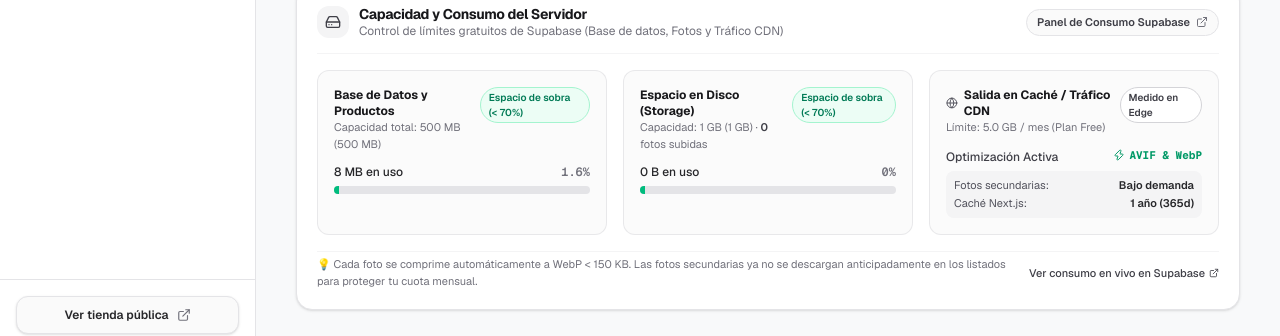
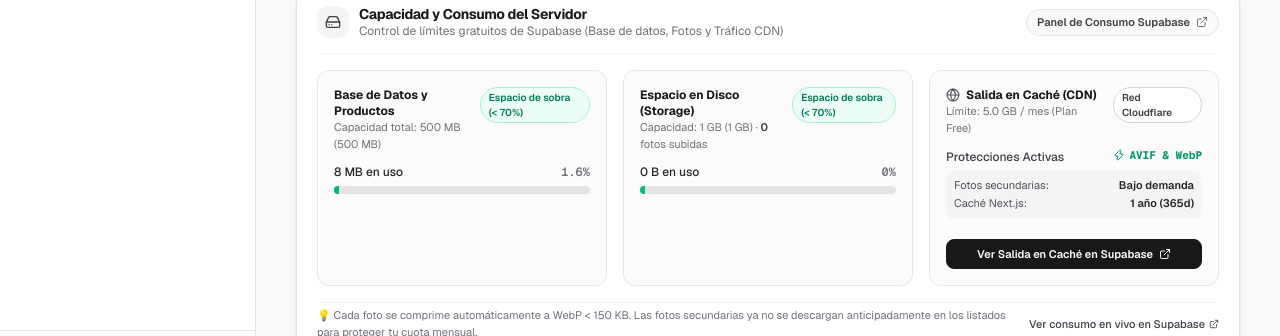
Before and after one commit to juampimedina06/elpequehongkong, a Next.js app: page /admin in a window 1280 px wide. Shown: the part 728-1064 px from the top of the page. Built offline with nearby package versions, Linux system fonts and the light colour scheme; no server answers; the database is empty.

Commit message:
feat(admin): link cdn monitor card directly to supabase org usage dashboard

```diff
--- a/components/admin/StorageMonitorCard.tsx
+++ b/components/admin/StorageMonitorCard.tsx
@@ -40,10 +40,7 @@ export function StorageMonitorCard({ storage }: StorageMonitorCardProps) {
   const dbBarClass = resolveTrafficLightClassName(storage.db.color)
   const mediaBarClass = resolveTrafficLightClassName(storage.media.color)
 
-  const supabaseUrl = process.env.NEXT_PUBLIC_SUPABASE_URL || ''
-  const projectRefMatch = supabaseUrl.match(/https:\/\/([a-z0-9]+)\.supabase\.co/)
-  const projectRef = projectRefMatch ? projectRefMatch[1] : 'ywqwlizgzombxpkwtsfc'
-  const supabaseUsageUrl = `https://supabase.com/dashboard/project/${projectRef}/reports/usage`
+  const supabaseUsageUrl = 'https://supabase.com/dashboard/org/ywqwlizgzombxpkwtsfc/usage'
 
   return (
     <section
@@ -166,26 +163,27 @@ export function StorageMonitorCard({ storage }: StorageMonitorCardProps) {
         </div>
 
         {/* 3. Salida en Caché / Tráfico CDN */}
-        <div className="rounded-xl border border-zinc-200/80 bg-zinc-50/70 p-4 space-y-3">
+        <div className="rounded-xl border border-zinc-200/80 bg-zinc-50/70 p-4 space-y-3 flex flex-col justify-between">
+          <div className="space-y-3">
             <div className="flex items-start justify-between gap-2">
               <div>
                 <h3 className="text-xs font-bold text-zinc-900 flex items-center gap-1.5">
                   <Globe className="size-3.5 text-zinc-600" />
-                <span>Salida en Caché / Tráfico CDN</span>
+                  <span>Salida en Caché (CDN)</span>
                 </h3>
                 <p className="text-[11px] text-zinc-500">
                   Límite: 5.0 GB / mes (Plan Free)
                 </p>
               </div>
               <span className="rounded-full border border-zinc-300 bg-white px-2 py-0.5 text-[10px] font-semibold text-zinc-700">
-              Medido en Edge
+                Red Cloudflare
               </span>
             </div>
 
             <div className="space-y-1.5 text-xs">
               <div className="flex items-baseline justify-between">
                 <span className="font-medium text-zinc-700">
-                Optimización Activa
+                  Protecciones Activas
                 </span>
                 <span className="font-mono text-emerald-600 font-bold text-[11px] flex items-center gap-1">
                   <Zap className="size-3" /> AVIF & WebP
@@ -202,6 +200,17 @@ export function StorageMonitorCard({ storage }: StorageMonitorCardProps) {
                 </div>
               </div>
             </div>
+          </div>
+
+          <a
+            href={supabaseUsageUrl}
+            target="_blank"
+            rel="noopener noreferrer"
+            className="w-full inline-flex items-center justify-center gap-1.5 rounded-lg border border-zinc-900 bg-zinc-900 hover:bg-black text-white px-3 py-1.5 text-[11px] font-semibold transition-colors mt-2"
+          >
+            <span>Ver Salida en Caché en Supabase</span>
+            <ExternalLink className="size-3" />
+          </a>
         </div>
       </div>
 
```
Lines whose indentation alone changed are shown as unchanged.
